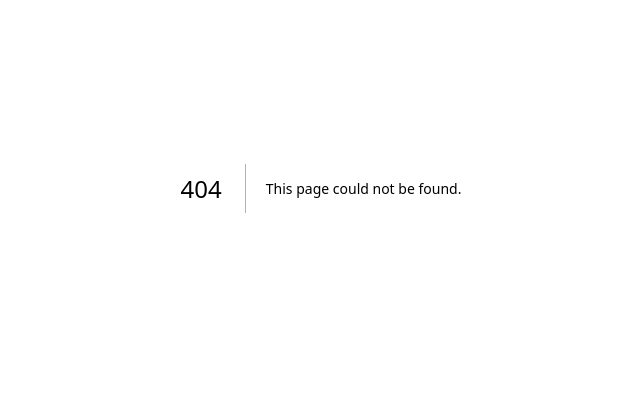
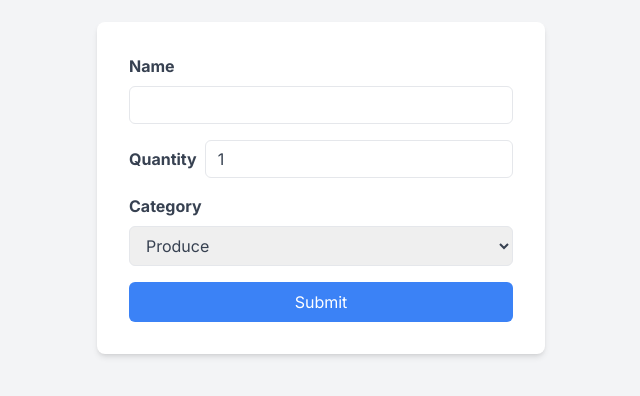
Before and after one commit to Arshpreetkaur30/cprg306-assignments, a Next.js app: page /week-4 in a window 1280 px wide. Before the commit this address had no page. Shown: the part 212-608 px from the top of the page, without its empty margins (319-959 px from the left). Built offline with nearby package versions, Linux system fonts and the light colour scheme.

Commit message:
Add files via upload

```diff
--- /dev/null
+++ b/app/week-4/new-item.js
@@ -0,0 +1,87 @@
+'use client';
+import { useState } from "react";
+
+export default function NewItem() {
+  // Initialize state variables
+  const [name, setName] = useState("");
+  const [quantity, setQuantity] = useState(1);
+  const [category, setCategory] = useState("produce");
+
+  // Create a form submission handler
+  const handleSubmit = (e) => {
+    e.preventDefault();
+    const item = { name, quantity, category };
+    console.log("Item created:", item);
+    alert(`Name: ${name}, Quantity: ${quantity}, Category: ${category}`);
+    setName("");
+    setQuantity(1);
+    setCategory("produce");
+  };
+
+  return (
+    <div className="flex items-center justify-center min-h-screen bg-gray-100">
+      <form onSubmit={handleSubmit} className="w-full max-w-md p-8 bg-white rounded-lg shadow-md">
+        <div className="mb-4">
+          <label htmlFor="name" className="block text-gray-700 font-bold mb-2">
+            Name
+          </label>
+          <input
+            type="text"
+            id="name"
+            value={name}
+            onChange={(e) => setName(e.target.value)}
+            required
+            className="w-full border rounded-md py-2 px-3 text-gray-700 leading-tight focus:outline-none focus:shadow-outline"
+          />
+        </div>
+
+        <div className="mb-4 flex items-center">
+          <label htmlFor="quantity" className="block text-gray-700 font-bold mr-2">
+            Quantity
+          </label>
+          <input
+            type="number"
+            id="quantity"
+            min="1"
+            max="99"
+            value={quantity}
+            onChange={(e) => setQuantity(Number(e.target.value))}
+            required
+            className="flex-1 border rounded-md py-2 px-3 text-gray-700 leading-tight focus:outline-none focus:shadow-outline"
+          />
+        </div>
+
+        <div className="mb-4">
+          <label htmlFor="category" className="block text-gray-700 font-bold mb-2">
+            Category
+          </label>
+          <select
+            id="category"
+            value={category}
+            onChange={(e) => setCategory(e.target.value)}
+            className="w-full border rounded-md py-2 px-3 text-gray-700 leading-tight focus:outline-none focus:shadow-outline"
+          >
+            <option value="produce">Produce</option>
+            <option value="dairy">Dairy</option>
+            <option value="bakery">Bakery</option>
+            <option value="meat">Meat</option>
+            <option value="frozen-foods">Frozen Foods</option>
+            <option value="canned-goods">Canned Goods</option>
+            <option value="dry-goods">Dry Goods</option>
+            <option value="beverages">Beverages</option>
+            <option value="snacks">Snacks</option>
+            <option value="household">Household</option>
+            <option value="other">Other</option>
+          </select>
+        </div>
+
+        <button
+          type="submit"
+          className="bg-blue-500 text-white py-2 px-4 rounded-md hover:bg-blue-600 w-full"
+        >
+          Submit
+        </button>
+      </form>
+    </div>
+  );
+}
--- /dev/null
+++ b/app/week-4/page.js
@@ -0,0 +1,9 @@
+import NewItem from './new-item'
+
+export default function Page() {
+  return (
+    <div>
+      <NewItem />
+    </div>
+  )
+}
```
